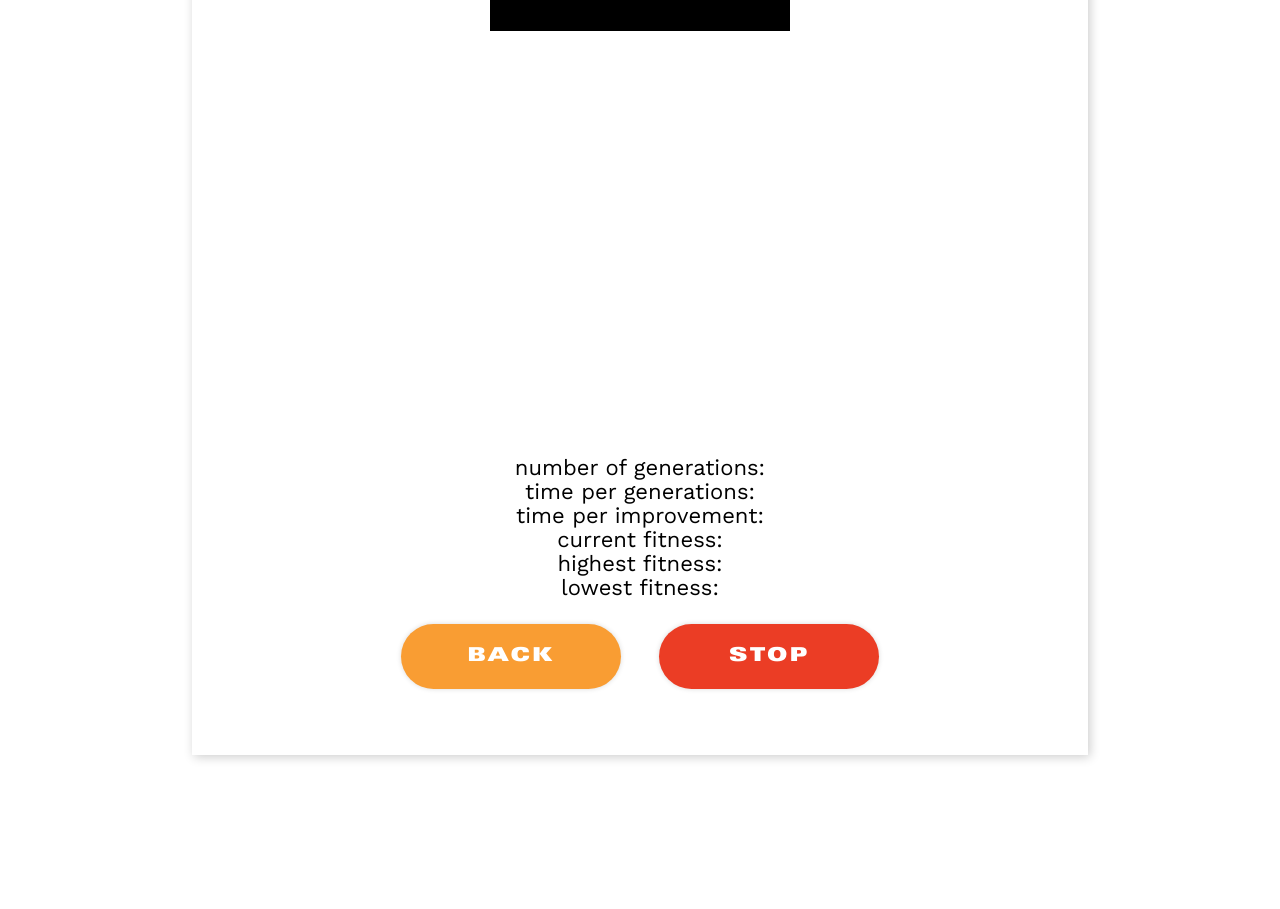
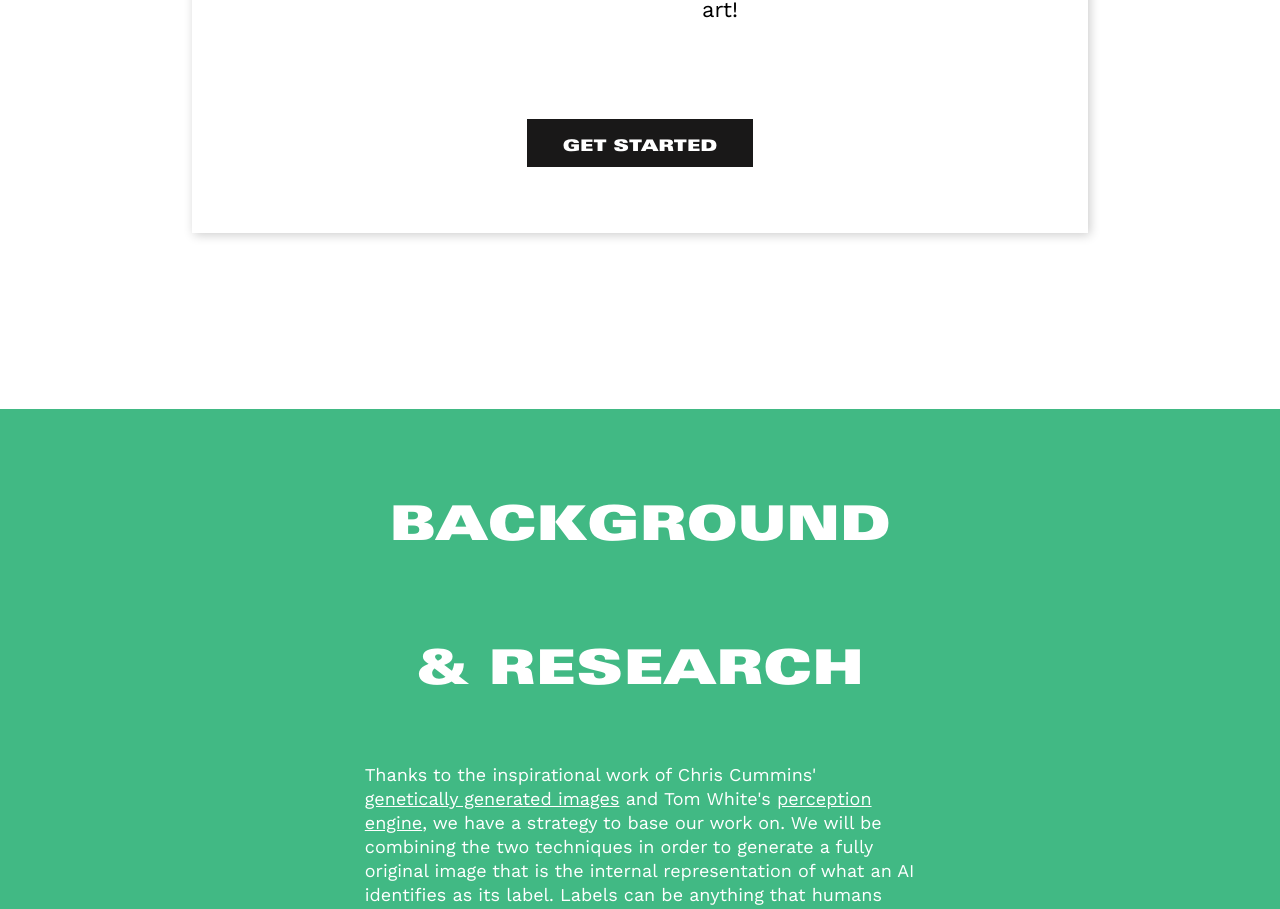
Before and after one commit to yungsluggers/capstone, a React (Create React App) app in the folder app/: page / in a window 1280 px wide. Shown: the part 556-1465 px from the top of the page. Built offline with nearby package versions, Linux system fonts and the light colour scheme.

Commit message:
updated button styles to new version

```diff
--- a/app/src/components/Button/Button.js
+++ b/app/src/components/Button/Button.js
@@ -1,34 +1,14 @@
 import styled from 'styled-components'
 
 export const Button = styled.button`
-  color: white;
+  color: ${props => props.filled ? 'white' : props.theme.textPrimary};
+  background-color: ${props => props.filled ? props.theme.textPrimary : 'white'};
+  border: ${props => props.filled ? "none" : `2px solid ${props.theme.textPrimary}`};
   text-transform: uppercase;
-  font-size: 1.2rem;
-  font-weight: bolder;
-  /* padding: 10px 22px; */
-  border-radius: 1000px;
-  letter-spacing: 2px;
-  width: auto;
-  border: none;
-  display: block;
-  min-height: 65px;
-  min-width: 220px;
-  background-color: ${props => props.primary ? props.theme.green : props.secondary ? props.theme.gold : props.theme.red };
-  box-shadow: 0px 0px 5px 0px rgba(0,0,0,0.15);
-  font-weight: lighter;
-
-  margin: 0 1em;
-  transition: .5s;
-
-  /* light */
-  &:hover {
-    background-color: lighten(${props => props.primary ? props.theme.green : props.secondary ? props.theme.gold : props.theme.red }, 20%);
-  }
-
-  /* dark */
-  &:active {
-
-  }
+  font-size: 1rem;
+  line-height: 3rem;
+  padding: 4px 36px;
+  height: 3rem;
 `
 
 export default Button
--- a/app/src/components/Widget/Introduction.js
+++ b/app/src/components/Widget/Introduction.js
@@ -50,7 +50,7 @@ class Introduction extends Component {
           </FlexItem>
         </Content>
 
-        <Button onClick={this.startApp} primary>Start</Button>
+        <Button onClick={this.startApp} filled>Get Started</Button>
       </Container>
     )
 
--- a/app/src/components/Widget/LabelSelection.js
+++ b/app/src/components/Widget/LabelSelection.js
@@ -75,8 +75,8 @@ class Introduction extends Component {
           </div>
 
         <ButtonRow>
-          <Button onClick={this.back} secondary>Back</Button>
-          <Button onClick={this.nextStep} primary>Next</Button>
+          <Button onClick={this.back}>Back</Button>
+          <Button onClick={this.nextStep} filled>Next</Button>
         </ButtonRow>
 
       </div>
--- a/app/src/components/Widget/Output.js
+++ b/app/src/components/Widget/Output.js
@@ -46,8 +46,8 @@ class Output extends Component {
         <ImagePlaceholder />
 
         <ButtonRow>
-          <Button secondary>Download</Button>
-          <Button onClick={this.nextStep} primary>Start over</Button>
+          <Button>Download</Button>
+          <Button onClick={this.nextStep} filled>Start over</Button>
         </ButtonRow>
 
       </Container>
--- a/app/src/components/Widget/Rendering.js
+++ b/app/src/components/Widget/Rendering.js
@@ -84,8 +84,8 @@ class Rendering extends Component {
         <br />
 
         <ButtonRow>
-          <Button onClick={this.back} secondary>Back</Button>
-          <Button onClick={this.nextStep} tertiary>Stop</Button>
+          <Button onClick={this.back}>Back</Button>
+          <Button onClick={this.nextStep} filled>Stop</Button>
         </ButtonRow>
 
       </Container>
--- a/app/src/components/Widget/Widget.js
+++ b/app/src/components/Widget/Widget.js
@@ -10,7 +10,7 @@ class Widget extends Component {
   //constructor?
 
   state = {
-    step: 3,
+    step: 1,
     label: '',
     //percent: '',
     //stopped: false,
```
